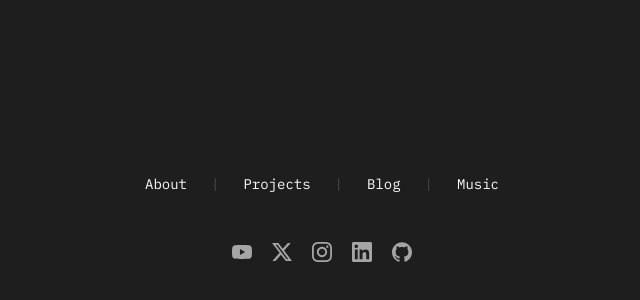
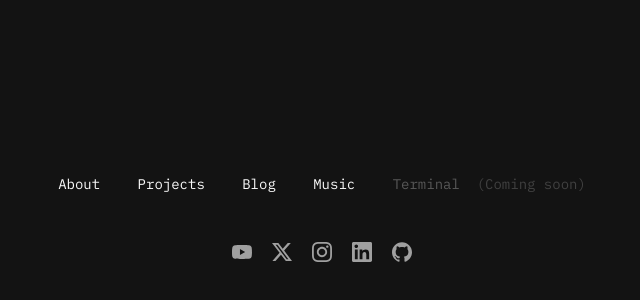
Before and after one commit to rafanahmed/site, a Next.js app: page / in a window 1280 px wide. Shown: the part 182-482 px from the top of the page, without its empty margins (318-958 px from the left). Built offline with nearby package versions, Linux system fonts and the light colour scheme.

Commit message:
made the homepage and stuff

```diff
--- a/src/app/globals.css
+++ b/src/app/globals.css
@@ -1,12 +1,10 @@
 @import "tailwindcss";
 
-/* Put typography + theme tokens in Tailwind's base layer so it can't be overridden unpredictably */
 @layer base {
   :root {
-    --background: #1e1e1e;
+    --background: #131313;
     --foreground: #fafafa;
 
-    /* next/font/google injects these variables via classes on <html> */
     --font-sans: var(--font-inter);
     --font-mono: var(--font-plex-mono);
   }
@@ -15,13 +13,11 @@
     background: var(--background);
     color: var(--foreground);
 
-    /* Deterministic: always try Inter variable first, then fall back */
     font-family: var(--font-sans), system-ui, -apple-system, Segoe UI, Roboto,
       Helvetica, Arial, "Apple Color Emoji", "Segoe UI Emoji";
   }
 }
 
-/* Tailwind v4 theme mapping (optional, but keep since you started it) */
 @theme inline {
   --color-background: var(--background);
   --color-foreground: var(--foreground);
@@ -29,7 +25,6 @@
   --font-mono: var(--font-mono);
 }
 
-/* Local utility classes (not Tailwind config-dependent) */
 .headline {
   font-family: var(--font-sans), system-ui, sans-serif;
   letter-spacing: -0.02em;
@@ -44,7 +39,6 @@
   letter-spacing: 0.08em;
 }
 
-/* Debug helpers */
 .debug-sans {
   font-family: var(--font-sans), system-ui, sans-serif;
 }
@@ -53,3 +47,30 @@
   font-family: var(--font-mono), ui-monospace, SFMono-Regular, Menlo, Monaco,
     Consolas, "Liberation Mono", "Courier New", monospace;
 }
+
+.scrollbar-hide {
+  -ms-overflow-style: none;
+  scrollbar-width: none;
+}
+
+.scrollbar-hide::-webkit-scrollbar {
+  display: none;
+}
+
+* {
+  scrollbar-width: none;
+  -ms-overflow-style: none;
+}
+
+*::-webkit-scrollbar {
+  width: 0 !important;
+  height: 0 !important;
+}
+
+*::-webkit-scrollbar-track {
+  background: transparent !important;
+}
+
+*::-webkit-scrollbar-thumb {
+  background: transparent !important;
+}
--- a/src/app/page.tsx
+++ b/src/app/page.tsx
@@ -1,45 +1,37 @@
+"use client";
+
+import { useState } from "react";
 import Link from "next/link";
 import Image from "next/image";
+import TypewriterNav from "@/components/TypewriterNav";
 
 export default function Home() {
+  const [showSocials, setShowSocials] = useState(false);
+
   return (
     <main className="min-h-screen flex flex-col items-center justify-center px-6 py-16">
       <div className="w-full max-w-2xl flex flex-col items-center gap-12">
-        {/* Navigation */}
         <nav className="flex flex-wrap items-center justify-center gap-x-6 gap-y-2 text-sm debug-mono">
-          <Link
-            href="/about"
-            className="text-foreground hover:text-foreground/70 transition-colors"
-          >
-            About
-          </Link>
-          <span className="text-foreground/20">|</span>
-          <Link
-            href="/projects"
-            className="text-foreground hover:text-foreground/70 transition-colors"
-          >
-            Projects
-          </Link>
-          <span className="text-foreground/20">|</span>
-          <Link
-            href="/blog"
-            className="text-foreground hover:text-foreground/70 transition-colors"
-          >
-            Blog
-          </Link>
-          <span className="text-foreground/20">|</span>
-          <Link
-            href="/music"
-            className="text-foreground hover:text-foreground/70 transition-colors"
-          >
-            Music
-          </Link>
+          <TypewriterNav
+            items={[
+              { href: "/about", label: "About" },
+              { href: "/projects", label: "Projects" },
+              { href: "/blog", label: "Blog" },
+              { href: "/music", label: "Music" },
+              { href: "/terminal", label: "Terminal", disabled: true },
+            ]}
+            onComplete={() => setShowSocials(true)}
+          />
         </nav>
 
         {/* Social Links */}
-        <div className="flex items-center justify-center gap-5">
+        <div
+          className={`flex items-center justify-center gap-5 transition-opacity duration-700 ${
+            showSocials ? "opacity-100" : "opacity-0"
+          }`}
+        >
           <a
-            href="https://youtube.com"
+            href="https://youtube.com/@gnosticboy"
             target="_blank"
             rel="noopener noreferrer"
             className="opacity-60 hover:opacity-100 transition-opacity"
@@ -53,7 +45,7 @@ export default function Home() {
             />
           </a>
           <a
-            href="https://x.com"
+            href="https://x.com/gnosismaxxing"
             target="_blank"
             rel="noopener noreferrer"
             className="opacity-60 hover:opacity-100 transition-opacity"
@@ -81,7 +73,7 @@ export default function Home() {
             />
           </a>
           <a
-            href="https://linkedin.com"
+            href="https://linkedin.com/in/rafan-ahmed"
             target="_blank"
             rel="noopener noreferrer"
             className="opacity-60 hover:opacity-100 transition-opacity"
@@ -95,7 +87,7 @@ export default function Home() {
             />
           </a>
           <a
-            href="https://github.com"
+            href="https://github.com/rafanahmed"
             target="_blank"
             rel="noopener noreferrer"
             className="opacity-60 hover:opacity-100 transition-opacity"
--- /dev/null
+++ b/src/components/TypewriterNav.tsx
@@ -0,0 +1,191 @@
+"use client";
+
+import { useEffect, useMemo, useRef, useState } from "react";
+import { usePathname } from "next/navigation";
+import Link from "next/link";
+
+interface NavItem {
+  href: string;
+  label: string;
+  disabled?: boolean;
+}
+
+interface TypewriterNavProps {
+  items: NavItem[];
+  linkClassName?: string;
+  onComplete?: () => void;
+}
+
+export default function TypewriterNav({
+  items,
+  linkClassName = "text-foreground hover:text-foreground/70 transition-colors",
+  onComplete,
+}: TypewriterNavProps) {
+  const pathname = usePathname();
+
+  const itemsSig = useMemo(
+    () => items.map((i) => `${i.href}:${i.label}`).join("|"),
+    [items]
+  );
+
+  const [visibleChars, setVisibleChars] = useState<number[]>(() =>
+    items.map(() => 0)
+  );
+  const [comingSoonChars, setComingSoonChars] = useState(0);
+
+  const runIdRef = useRef(0);
+  const timerRef = useRef<ReturnType<typeof setTimeout> | null>(null);
+
+  useEffect(() => {
+    if (pathname !== "/") return;
+
+    if (timerRef.current) {
+      clearTimeout(timerRef.current);
+      timerRef.current = null;
+    }
+
+    runIdRef.current += 1;
+    const runId = runIdRef.current;
+
+    setVisibleChars(items.map(() => 0));
+    setComingSoonChars(0);
+
+    const prefersReducedMotion =
+      typeof window !== "undefined" &&
+      window.matchMedia("(prefers-reduced-motion: reduce)").matches;
+
+    if (prefersReducedMotion && process.env.NODE_ENV !== "development") {
+      setVisibleChars(items.map((item) => item.label.length));
+      const disabledItem = items.find((item) => item.disabled);
+      if (disabledItem) {
+        setComingSoonChars(14);
+      }
+      if (onComplete) {
+        onComplete();
+      }
+      return;
+    }
+
+    const startDelayMs = 200;
+    const charMinMs = 40;
+    const charMaxMs = 80;
+    const wordPauseMs = 150;
+    const finalPauseMs = 200;
+
+    const getCharDelay = () =>
+      Math.floor(Math.random() * (charMaxMs - charMinMs + 1)) + charMinMs;
+
+    let wordIdx = 0;
+    let charIdx = 0;
+    let typingComingSoon = false;
+    const comingSoonText = " (Coming soon)";
+
+    const step = () => {
+      if (runId !== runIdRef.current) return;
+
+      if (typingComingSoon) {
+        const disabledItem = items.find((item) => item.disabled);
+        if (disabledItem && charIdx < comingSoonText.length) {
+          charIdx += 1;
+          setComingSoonChars(charIdx);
+          timerRef.current = setTimeout(step, getCharDelay());
+          return;
+        } else {
+          if (onComplete) {
+            onComplete();
+          }
+          return;
+        }
+      }
+
+      const label = items[wordIdx]?.label ?? "";
+
+      if (wordIdx < items.length) {
+        if (charIdx < label.length) {
+          charIdx += 1;
+          setVisibleChars((prev) => {
+            const next = prev.slice();
+            next[wordIdx] = charIdx;
+            return next;
+          });
+          timerRef.current = setTimeout(step, getCharDelay());
+          return;
+        }
+
+        const isLast = wordIdx === items.length - 1;
+        const currentItem = items[wordIdx];
+        const pause = isLast ? finalPauseMs : wordPauseMs;
+
+        timerRef.current = setTimeout(() => {
+          if (runId !== runIdRef.current) return;
+
+          if (currentItem?.disabled) {
+            typingComingSoon = true;
+            charIdx = 0;
+            timerRef.current = setTimeout(step, wordPauseMs);
+            return;
+          }
+
+          wordIdx += 1;
+          charIdx = 0;
+
+          if (wordIdx < items.length) {
+            timerRef.current = setTimeout(step, getCharDelay());
+          } else {
+            if (onComplete) {
+              onComplete();
+            }
+          }
+        }, pause);
+      }
+    };
+
+    timerRef.current = setTimeout(step, startDelayMs);
+
+    return () => {
+      if (timerRef.current) {
+        clearTimeout(timerRef.current);
+        timerRef.current = null;
+      }
+    };
+  }, [pathname, itemsSig]);
+
+  return (
+    <>
+      {items.map((item, i) => {
+        const typed = item.label.slice(0, visibleChars[i] ?? 0);
+        const widthCh = item.label.length + 1;
+
+        return (
+          <span key={item.href} className="inline-flex items-baseline">
+            {item.disabled ? (
+              <span className="text-foreground/30 cursor-default">
+                <span
+                  className="inline-block"
+                  style={{ width: `${widthCh}ch` }}
+                >
+                  {typed}
+                </span>
+                {visibleChars[i] === item.label.length && (
+                  <span className="text-foreground/20">
+                    {" (Coming soon)".slice(0, comingSoonChars)}
+                  </span>
+                )}
+              </span>
+            ) : (
+              <Link href={item.href} className={linkClassName}>
+                <span
+                  className="inline-block"
+                  style={{ width: `${widthCh}ch` }}
+                >
+                  {typed}
+                </span>
+              </Link>
+            )}
+            {i < items.length - 1 && <span className="w-[0.6ch]" />}
+          </span>
+        );
+      })}
+    </>
+  );
+}
```
Also changed, not shown: 1 other file (tests, documents, lock files or other folders).
